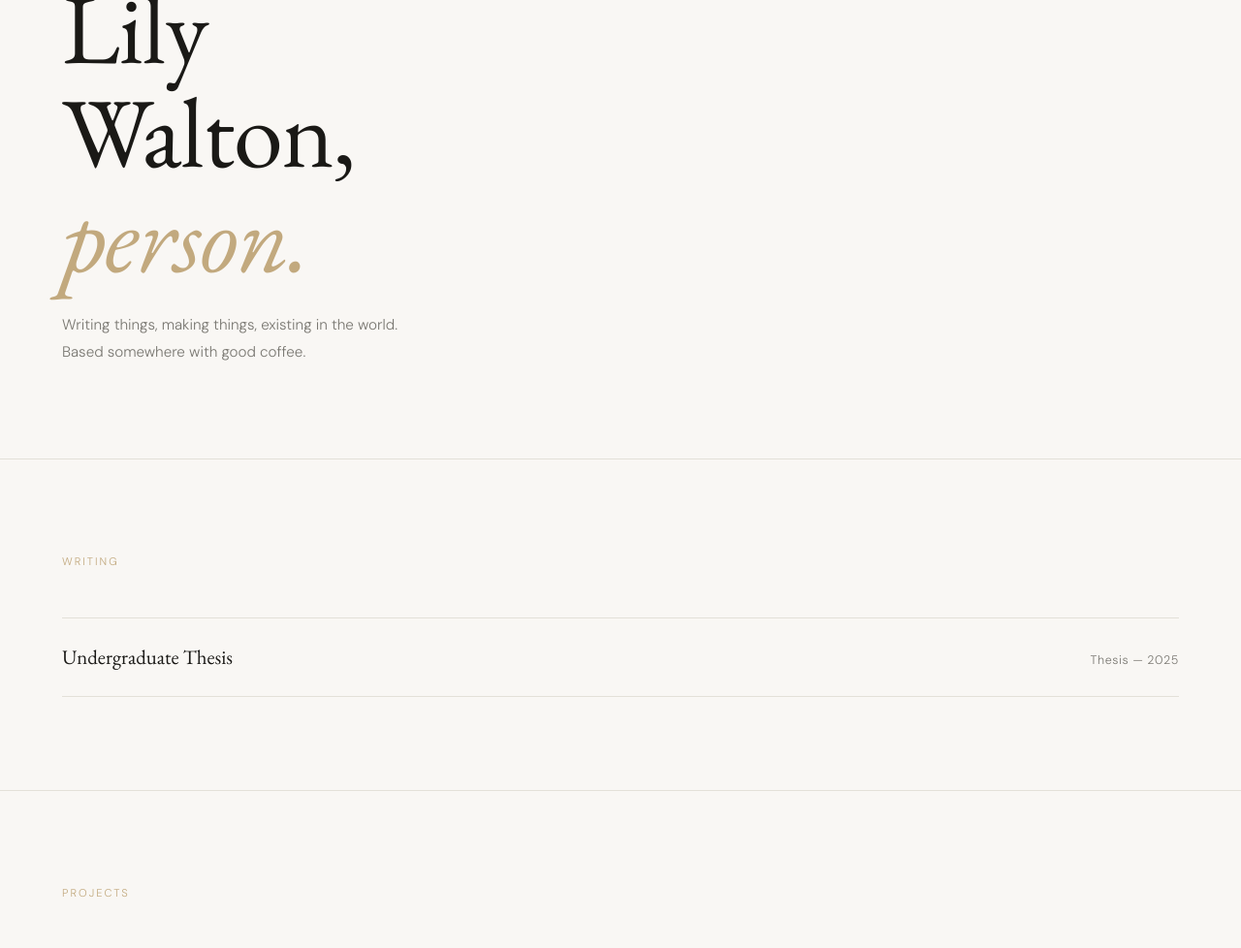
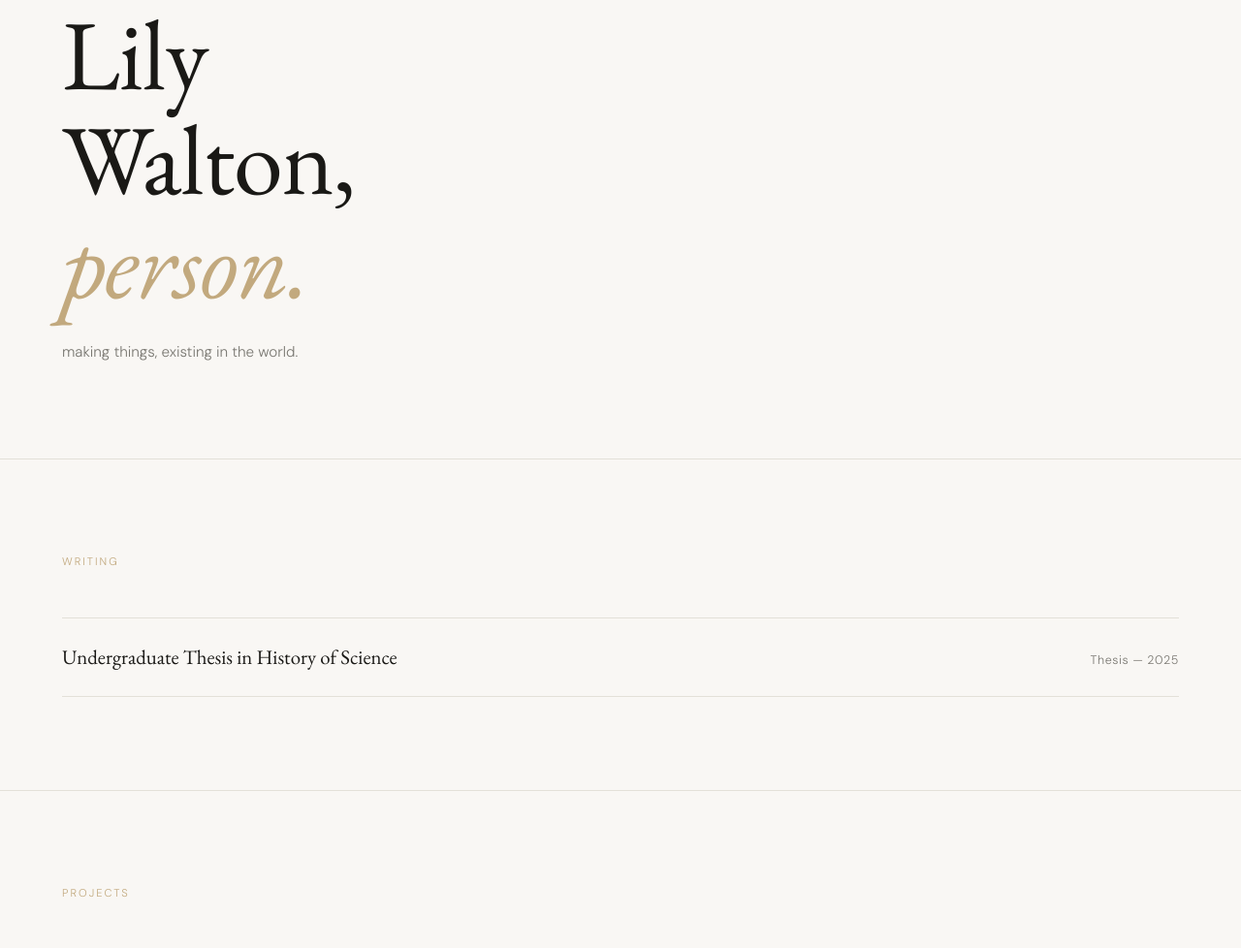
Before and after one commit to lilysw/lilywalton, a plain HTML site: page index.html in a window 1280 px wide. Shown: the part 327-1305 px from the top of the page at 97% size. Drawn offline with nearby package versions, Linux system fonts and the light colour scheme; grey boxes are pictures that could not be loaded.

Commit message:
Update index.html

```diff
--- a/index.html
+++ b/index.html
@@ -275,7 +275,7 @@
   <section id="home">
     <div class="hero-text">
       <h1>Lily<br>Walton,<br><em>person.</em></h1>
-      <p class="hero-sub">Writing things, making things, existing in the world. Based somewhere with good coffee.</p>
+      <p class="hero-sub"> making things, existing in the world.</p>
     </div>
   </section>
 
@@ -283,7 +283,7 @@
     <p class="section-label">Writing</p>
     <div class="writing-list">
       <a href="/thesis.pdf" target="_blank" class="writing-item fade-in">
-        <span class="writing-title">Undergraduate Thesis</span>
+        <span class="writing-title">Undergraduate Thesis in History of Science</span>
         <span class="writing-meta">Thesis &mdash; 2025</span>
       </a>
     </div>
@@ -309,7 +309,7 @@
   <section id="contact">
     <p class="section-label">Contact</p>
     <div class="contact-inner">
-      <p>If something here made you think, or you just want to say hello — I'd like to hear from you.</p>
+      <p>say hi</p>
       <div class="contact-links">
         <a href="mailto:lwalton@college.harvard.edu">Email</a>
         <a href="https://www.instagram.com/jellylilyxoxo/" target="_blank">Instagram</a>
```
